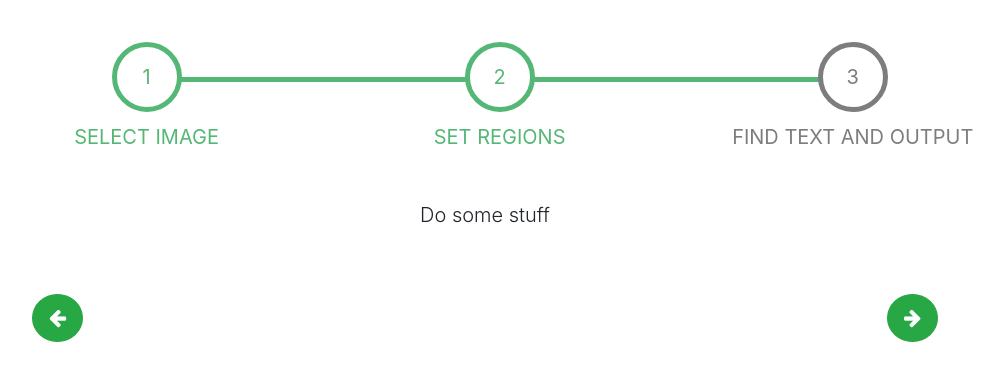
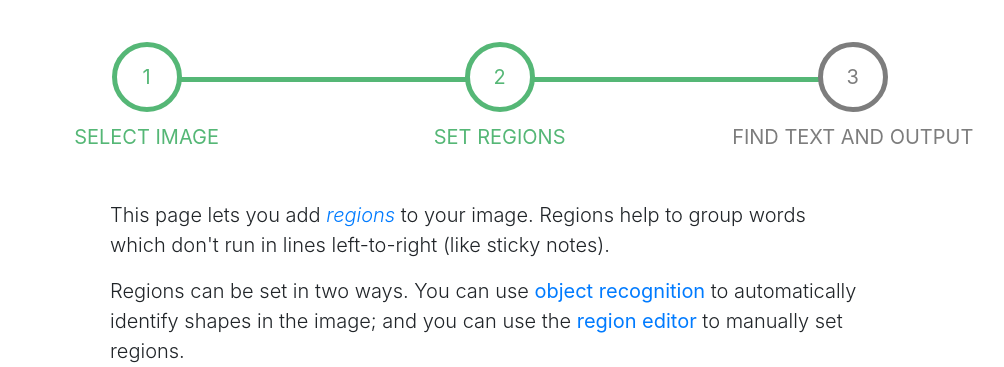
Before and after one commit to al-vincent/DesignThinkingToolset, a Django app: page /PostItFinder/set-regions/ in a window 1280 px wide. Shown: the part 62-429 px from the top of the page, without its empty margins (155-1159 px from the left). Run offline with Django 3.2, Linux system fonts and the light colour scheme; some libraries are stand-ins or nearby versions.

Commit message:
Task 179: updated to include explanatory text for set-regions. Added three modal windows to provide more detailed descriptions of some features.

```diff
--- a/PostItFinder/views.py
+++ b/PostItFinder/views.py
@@ -14,7 +14,7 @@ with open(os.path.join(settings.STATIC, 'PostItFinder', 'js', 'config.json'), "r
 
 def index(request):
     # Update config to include the explanatory text for the home page
-    HTML["APP"]["EXPLAIN_TEXT"]["TEXT"] =  HTML["HOME"]["EXPLAIN_TEXT"]["TEXT"]
+    HTML["HOME"]["EXPLAIN_TEXT"]["ID"] = HTML["APP"]["EXPLAIN_TEXT"]["ID"]
 
     # Update config to set the 'active' class for the stepper bar
     for step in HTML["APP"]["STEPPER_BAR"]["ITEMS"]:
@@ -24,15 +24,14 @@ def index(request):
             step["CLASS"] = ""
 
     # Update URL for the 'next' button
-    HTML["APP"]["NEXT_BTN"]["URL"] = HTML["HOME"]["NEXT_BTN"]["URL"]
+    HTML["HOME"]["NEXT_BTN"]["ID"] = HTML["APP"]["NEXT_BTN"]["ID"]
 
     context = {
         "title": HTML["TITLE"],
         "navbar": HTML["BASE"]["NAVBAR"],
         "stepper": HTML["APP"]["STEPPER_BAR"],
-        "explain_text": HTML["APP"]["EXPLAIN_TEXT"],
-        "next_btn": HTML["APP"]["NEXT_BTN"],
-        "prev_btn": HTML["APP"]["PREVIOUS_BTN"],
+        "explain_text": HTML["HOME"]["EXPLAIN_TEXT"],
+        "next_btn": HTML["HOME"]["NEXT_BTN"],
         "choose_img_btn": HTML["HOME"]["CHOOSE_IMG_BTN"],
         "image_pane": HTML["APP"]["IMAGE_PANE"],
         "config": CONFIG,
@@ -57,8 +56,6 @@ def faq(request):
     return render(request, PATHS["FAQ"], context=context)
 
 def set_regions(request):
-    # Update config to include the explanatory text for the home page
-    HTML["APP"]["EXPLAIN_TEXT"]["TEXT"] =  HTML["SET_REGIONS"]["EXPLAIN_TEXT"]["TEXT"]
 
     # Update config to set the 'active' class for the stepper bar
     for step in HTML["APP"]["STEPPER_BAR"]["ITEMS"]:
@@ -68,18 +65,18 @@ def set_regions(request):
             step["CLASS"] = ""
 
     # Update URL for the 'previous' button
-    HTML["APP"]["PREVIOUS_BTN"]["URL"] = HTML["SET_REGIONS"]["PREVIOUS_BTN"]["URL"]
+    HTML["SET_REGIONS"]["PREVIOUS_BTN"]["ID"] = HTML["APP"]["PREVIOUS_BTN"]["ID"]
 
     # Update URL for the 'next' button
-    HTML["APP"]["NEXT_BTN"]["URL"] = HTML["SET_REGIONS"]["NEXT_BTN"]["URL"]
+    HTML["SET_REGIONS"]["NEXT_BTN"]["ID"] = HTML["APP"]["NEXT_BTN"]["ID"]
 
     context = {
         "title": "Set Regions",
         "navbar": HTML["BASE"]["NAVBAR"],
         "stepper": HTML["APP"]["STEPPER_BAR"],
-        "explain_text": HTML["APP"]["EXPLAIN_TEXT"],
-        "next_btn": HTML["APP"]["NEXT_BTN"],
-        "prev_btn": HTML["APP"]["PREVIOUS_BTN"],
+        "explain_text": HTML["SET_REGIONS"]["EXPLAIN_TEXT"],
+        "next_btn": HTML["SET_REGIONS"]["NEXT_BTN"],
+        "prev_btn": HTML["SET_REGIONS"]["PREVIOUS_BTN"],
         "image_pane": HTML["APP"]["IMAGE_PANE"],
         "config": CONFIG,
         }
--- a/static/PostItFinder/js/config.json
+++ b/static/PostItFinder/js/config.json
@@ -95,7 +95,27 @@
         "SET_REGIONS": {
             "URL": "PostItFinder:set_regions",
             "EXPLAIN_TEXT": {
-                "TEXT": "Do some stuff"
+                "INTRO": {
+                    "ID": "intro-id",
+                    "MODAL_ID": "intro-modal-id"
+                },
+                "REGION_SETTING": {
+                    "ID": "region-setting-id",
+                    "OR_MODAL_ID": "obj-rec-region-setting-modal-id",
+                    "RE_MODAL_ID": "reg-edit-region-setting-modal-id"
+                },
+                "REGIONS_MODAL":{
+                    "ID": "regions-modal-id",
+                    "CLOSE_ID": "regions-modal-close-btn-id"
+                },
+                "OBJ_REC_MODAL":{
+                    "ID": "obj-rec-modal-id",
+                    "CLOSE_ID": "obj-rec-modal-close-btn-id"
+                },
+                "REG_EDIT_MODAL": {
+                    "ID": "reg-edit-modal-id",
+                    "CLOSE_ID": "reg-edit-modal-close-btn-id"
+                }
             },
             "PREVIOUS_BTN": {
                 "URL": "PostItFinder:index"
--- a/templates/PostItFinder/base-app.html
+++ b/templates/PostItFinder/base-app.html
@@ -23,7 +23,9 @@
     <!-- explanatory text -->
     <div class="row mt-5 mb-5">
         <div class="mx-auto">
+            {% block explain_text %}
             <p id="{{ explain_text.ID }}" class="lead">{{ explain_text.TEXT }}</p>
+            {% endblock %}
         </div>
     </div>
     <!-- /explanatory text -->
@@ -70,13 +72,13 @@
 
     <!-- image pane -->
     <div class="row mt-5 mb-5">
-        <div class="col-2"></div>
+        <div class="col-lg-2"></div>
         <div class="col-12 col-lg-8">
             {% block image_pane %}
             <img id="{{ image_pane.ID }}" class="img-fluid" src="#" alt="No image selected">
             {% endblock %}
         </div>
-        <div class="col-2"></div>
+        <div class="col-lg-2"></div>
     </div>
     <!-- /image pane -->
 
--- a/templates/PostItFinder/set-regions.html
+++ b/templates/PostItFinder/set-regions.html
@@ -2,9 +2,138 @@
 
 {% block title %}{{ title }}{% endblock %}
 
-{% block image_action_buttons %}
+{% block explain_text %}
+  <div class="row">
+    <div class="col-lg-2"></div>
+    <div id="{{ explain_text.INTRO.ID }}" class="col-12 col-lg-8 lead">
+      <p>
+        This page lets you add
+        <a id="{{ explain_text.INTRO.MODAL_ID }}" href="#{{ explain_text.REGIONS_MODAL.ID }}" data-toggle="modal" data-target="#{{ explain_text.REGIONS_MODAL.ID }}">
+        <i>regions</i></a> to your image. Regions help to group words which don't
+        run in lines left-to-right (like sticky notes).
+      </p>
+    </div>
+    <div class="col-lg-2"></div>
+  </div>
 
+  <div class="row">
+    <div class="col-lg-2"></div>
+    <div id="{{ explain_text.REGION_SETTING.ID }}" class="col-12 col-lg-8 lead">
+      <p>
+        Regions can be set in two ways. You can use
+        <a id="{{ explain_text.REGION_SETTING.OR_MODAL_ID }}" href="#{{ explain_text.OBJ_REC_MODAL.ID }}" data-toggle="modal" data-target="#{{ explain_text.OBJ_REC_MODAL.ID }}">
+        <strong>object recognition</strong></a> to automatically identify shapes in the
+        image; and you can use the
+        <a id="{{ explain_text.REGION_SETTING.RE_MODAL_ID }}" href="#{{ explain_text.REG_EDIT_MODAL.ID }}" data-toggle="modal" data-target="#{{ explain_text.REG_EDIT_MODAL.ID }}">
+        <strong>region editor</strong></a> to manually set regions.
+      </p>
+    </div>
+    <div class="col-lg-2"></div>
+  </div>
+
+  <!-- regions modal window -->
+  <div id="{{ explain_text.REGIONS_MODAL.ID }}" class="modal fade" tabindex="-1" role="dialog">
+    <div class="modal-dialog" role="document">
+      <div class="modal-content">
+        <div class="modal-header">
+          <h5 class="modal-title">Regions</h5>
+          <button type="button" class="close" data-dismiss="modal" aria-label="Close">
+            <span aria-hidden="true">&times;</span>
+          </button>
+        </div>
+        <div class="modal-body">
+          <p>
+            The text analytics algorithm used in the next step will create sentences
+            from the words it finds in the image. To do this, it assumes that the
+            text is structured in a 'normal' printed format; i.e. runs from left-to-right,
+            and from top-to-bottom.
+          </p>
+          <p>
+            This isn't always true, especially when using sticky notes. For example,
+            if two sticky notes are placed side-by-side then the algorithm will
+            combine the text from both of these sticky notes into one sentence,
+            which may not be desirable.
+          </p>
+          <p>
+            A <b>region</b> is a user-defined area within the image. All words found
+            within a region will be grouped together. This is very useful for sticky
+            notes, but also for processing other text (e.g. images of forms or other
+            documents which have clear, separate sections).
+          </p>
+        </div>
+        <div class="modal-footer">
+          <button id="{{ explain_text.REGIONS_MODAL.CLOSE_ID }}" type="button" class="btn btn-secondary" data-dismiss="modal">Close</button>
+        </div>
+      </div>
+    </div>
+  </div>
+  <!-- /regions modal window -->
+
+  <!-- object detection modal window -->
+  <div id="{{ explain_text.OBJ_REC_MODAL.ID }}" class="modal fade" tabindex="-1" role="dialog">
+    <div class="modal-dialog" role="document">
+      <div class="modal-content">
+        <div class="modal-header">
+          <h5 class="modal-title">Object Recognition</h5>
+          <button id="{{ explain_text.OBJ_REC_MODAL.CLOSE_ID }}" type="button" class="close" data-dismiss="modal" aria-label="Close">
+            <span aria-hidden="true">&times;</span>
+          </button>
+        </div>
+        <div class="modal-body">
+          <p>
+            To use object recognition, simply click on the 'Find Regions' button
+            below. This uses image processing techniques to spot sticky note-like
+            shapes within the image.
+          </p>
+          <p>
+            <b>Note</b> that the image processing algorithms are not perfect. They
+            are likely to both miss some shapes they should find; and to find some
+            shapes that they shouldn't.
+          </p>
+          <p>
+            To handle this, you can  edit the regions identified by the algorithm
+            with the region editor.
+          </p>
+        </div>
+        <div class="modal-footer">
+          <button type="button" class="btn btn-secondary" data-dismiss="modal">Close</button>
+        </div>
+      </div>
+    </div>
+  </div>
+  <!-- /object detection modal window -->
+
+  <!-- regions editor modal window -->
+  <div id="{{ explain_text.REG_EDIT_MODAL.ID }}" class="modal fade" tabindex="-1" role="dialog">
+    <div class="modal-dialog" role="document">
+      <div class="modal-content">
+        <div class="modal-header">
+          <h5 class="modal-title">Region Editor</h5>
+          <button id="{{ explain_text.REG_EDIT_MODAL.CLOSE_ID }}" type="button" class="close" data-dismiss="modal" aria-label="Close">
+            <span aria-hidden="true">&times;</span>
+          </button>
+        </div>
+        <div class="modal-body">
+          <p>
+            The region editor has the following options:
+            <ul>
+              <li>Add a new region by clicking the 'Add Region' button</li>
+              <li>Delete an existing region by double-clicking on it</li>
+              <li>Move a region by clicking the region and dragging it</li>
+              <li>Resize a region by dragging its top-left or bottom-right corners</li>
+            </ul>
+          </p>
+        </div>
+        <div class="modal-footer">
+          <button type="button" class="btn btn-secondary" data-dismiss="modal">Close</button>
+        </div>
+      </div>
+    </div>
+  </div>
+  <!-- /regions editor modal window -->
 {% endblock %}
+
+{% block image_action_buttons %}{% endblock %}
 
 {% block scripts %}
   {{ block.super }}
```
Also changed, not shown: project_tests/functional_tests/test_set_regions_page.py (+91 -9 lines).
